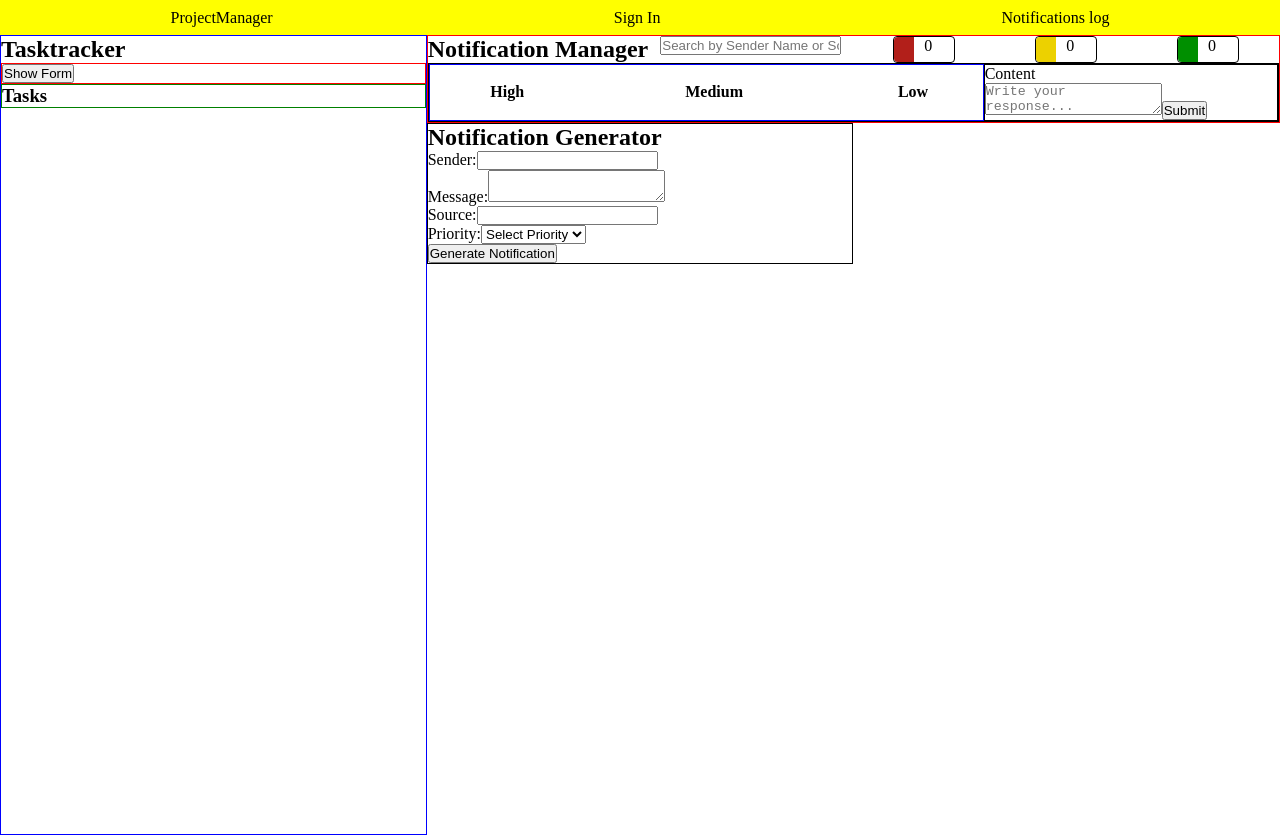
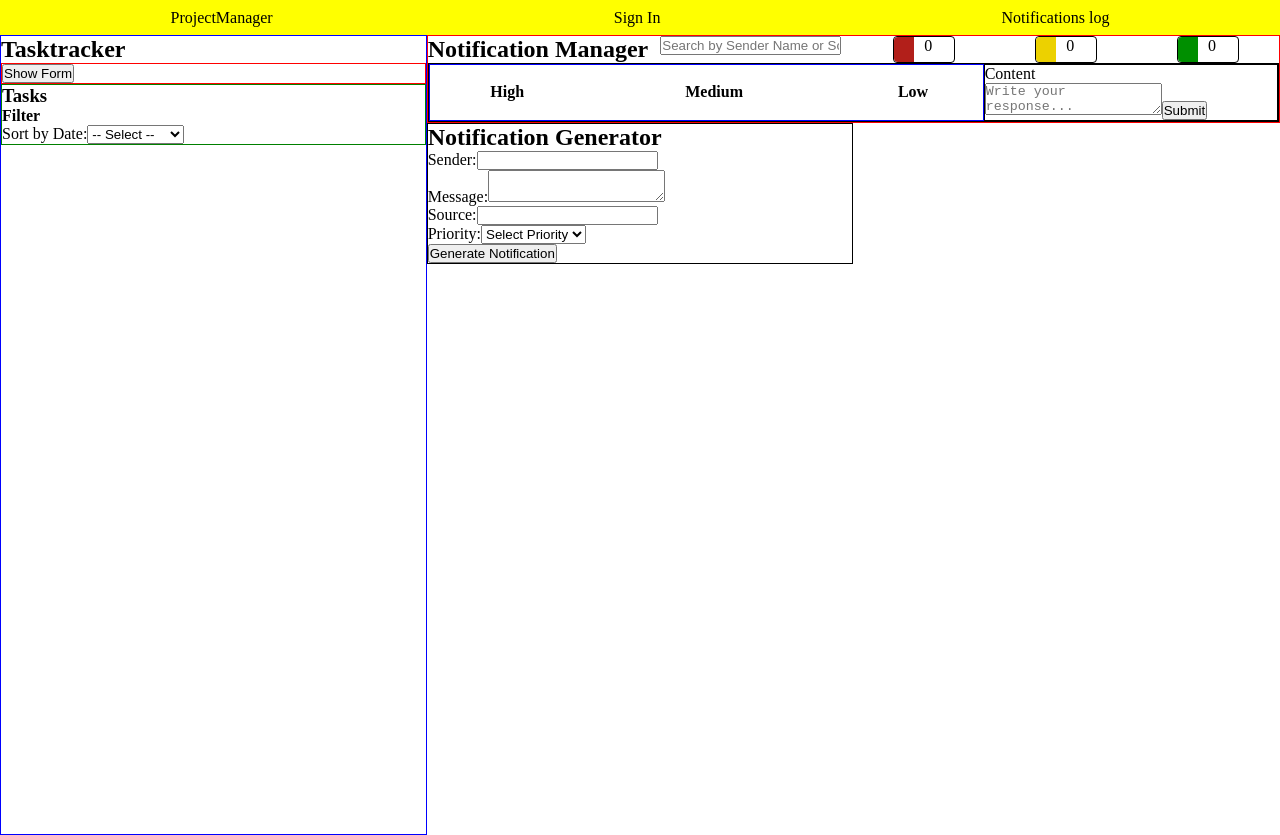
Before and after one commit to EdGitDonald/NotProject, a React (Vite) app: page / in a window 1280 px wide. Built offline with nearby package versions, Linux system fonts and the light colour scheme.

Commit message:
sort by feature

```diff
--- a/src/Components/Tasktracker/Tasktracker.jsx
+++ b/src/Components/Tasktracker/Tasktracker.jsx
@@ -11,6 +11,13 @@ function Tasktracker() {
   const [brief, setBrief] = useState('');
   const [showForm, setShowForm] = useState(false); // State to manage visibility of the form
   const [newStep, setNewStep] = useState(''); // State to store new step being added
+
+   // Filter states
+   const [filterDate, setFilterDate] = useState('');
+   const [filterAssignedBy, setFilterAssignedBy] = useState('');
+   const [filterTaskName, setFilterTaskName] = useState('');
+   const [sortByDate, setSortByDate] = useState(''); // State to determine sorting order
+
 
   const handleSubmit = (event) => {
     event.preventDefault();
@@ -27,7 +34,8 @@ function Tasktracker() {
       dueDate,
       assignedBy,
       participants,
-      brief
+      brief,
+      originalIndex: tasks.length // Store the original index
     };
     setTasks([...tasks, newTask]);
     // Reset form fields
@@ -60,6 +68,22 @@ function Tasktracker() {
   const handleDeleteTask = (taskId) => {
     setTasks(tasks.filter(task => task.id !== taskId));
   };
+
+    // Filter function
+    const filteredTasks = tasks.filter(task => {
+        // Filter by date
+        if (filterDate && task.dueDate !== filterDate) return false;
+        // Filter by assigned by
+        if (filterAssignedBy && task.assignedBy !== filterAssignedBy) return false;
+        // Filter by task name
+        if (filterTaskName && !task.taskName.toLowerCase().includes(filterTaskName.toLowerCase())) return false;
+        return true;
+      });
+
+    // Sorting function
+  const sortedTasks = sortByDate === 'mostRecent' ? [...filteredTasks].sort((a, b) => new Date(b.dueDate) - new Date(a.dueDate)) :
+  sortByDate === 'oldest' ? [...filteredTasks].sort((a, b) => new Date(a.dueDate) - new Date(b.dueDate)) :
+  filteredTasks;
 
   return (
     <div className='tasktracker-container'>
@@ -134,20 +158,35 @@ function Tasktracker() {
       {/* Task list */}
       <div className='task-list'>
         <h3>Tasks</h3>
+        <div className='filter-section'>
+          <h4>Filter</h4>
+        {/* Sorting options */}
+        <div>
+            <label>
+              Sort by Date:
+              <select value={sortByDate} onChange={(e) => setSortByDate(e.target.value)}>
+                <option value=''>-- Select --</option>
+                <option value='mostRecent'>Most Recent</option>
+                <option value='oldest'>Oldest</option>
+              </select>
+            </label>
+          </div>
+        </div>
+        {/* Task list */}
         <ul>
-          {tasks.map((task) => (
+          {sortedTasks.map((task, taskIndex) => (
             <li key={task.id}>
               <p>{task.taskName} - {task.dueDate}</p>
               <p>Assigned By : {task.assignedBy}</p>
               <p>Brief : {task.brief}</p>
               <div>
                 <h4>Steps</h4>
-                {task.steps.map((step, index) => (
-                  <div key={index}>
+                {tasks[task.originalIndex].steps.map((step, stepIndex) => (
+                <div key={stepIndex}>
                 <input
                 type='checkbox'
                 checked={step.completed}
-                      onChange={() => handleToggleStep(index)}
+                onChange={() => handleToggleStep(task.originalIndex, stepIndex)}
                 />
                 <label>{step.name}</label>
               </div>
@@ -159,7 +198,7 @@ function Tasktracker() {
               className='progress-bar-fill'
               style={{
               width: `${
-                      (task.steps.filter((step) => step.completed).length / task.steps.length) * 100
+              (tasks[task.originalIndex].steps.filter((step) => step.completed).length / tasks[task.originalIndex].steps.length) * 100
               }%`
               }}
            ></div>
```
Lines whose indentation alone changed are shown as unchanged.
